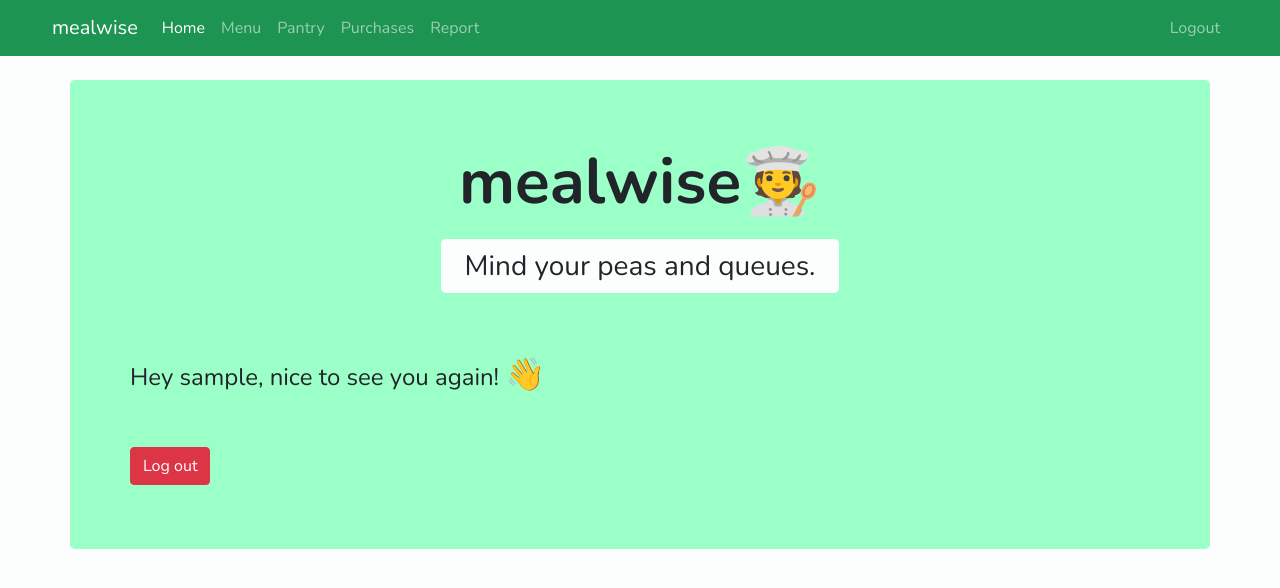
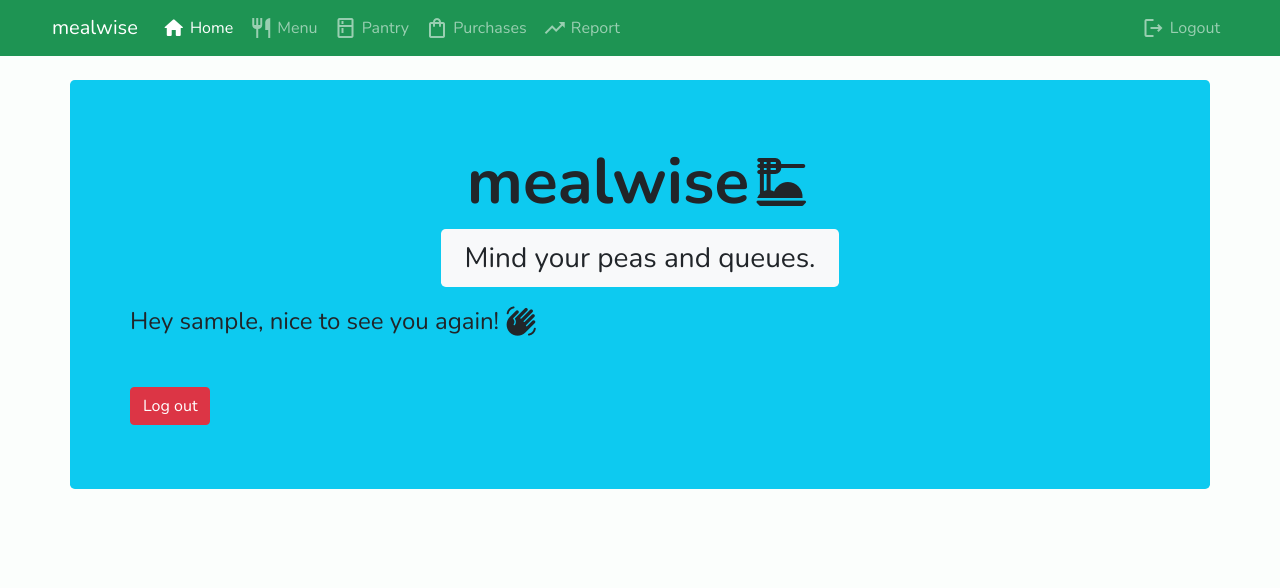
Before and after one commit to iamjameswalters/codecademy-mealwise, a Django app: page / in a window 1280 px wide. Shown: the top 588 px of the page. Run offline with Django 3.2, Linux system fonts and the light colour scheme; the visitor is signed in with stand-in values (Sample User, id 1); some libraries are stand-ins or nearby versions.

Commit message:
Settled on Material Icons for an "emoji" font

```diff
--- a/mealwise/inventory/templates/base.html
+++ b/mealwise/inventory/templates/base.html
@@ -2,75 +2,85 @@
 {% load django_htmx %}
 <!DOCTYPE html>
 <html lang="en">
+
 <head>
   <title>Mealwise - Mind your peas and queues</title>
   <link rel="preconnect" href="https://fonts.googleapis.com" />
   <link rel="preconnect" href="https://fonts.gstatic.com" crossorigin />
-    <link
-      href="https://fonts.googleapis.com/css2?family=Nunito:ital,wght@0,400;0,700;1,400&display=swap"
-      rel="stylesheet"
-    />
-    <link
-      href="https://cdn.jsdelivr.net/npm/bootstrap@5.1.3/dist/css/bootstrap.min.css"
-      rel="stylesheet"
-      integrity="sha384-1BmE4kWBq78iYhFldvKuhfTAU6auU8tT94WrHftjDbrCEXSU1oBoqyl2QvZ6jIW3"
-      crossorigin="anonymous"
-    />
+  <link href="https://fonts.googleapis.com/icon?family=Material+Icons+Round" rel="stylesheet">
+  <link href="https://fonts.googleapis.com/icon?family=Material+Icons+Outlined" rel="stylesheet">
+  <link href="https://fonts.googleapis.com/css2?family=Nunito:ital,wght@0,400;0,700;1,400&display=swap"
+    rel="stylesheet" />
+  <link href="https://cdn.jsdelivr.net/npm/bootstrap@5.1.3/dist/css/bootstrap.min.css" rel="stylesheet"
+    integrity="sha384-1BmE4kWBq78iYhFldvKuhfTAU6auU8tT94WrHftjDbrCEXSU1oBoqyl2QvZ6jIW3" crossorigin="anonymous" />
   <link rel="stylesheet" href="{% static 'mealwise-theme.css' %}" />
   <meta charset="utf-8" />
   <meta name="viewport" content="width=device-width, initial-scale=1" />
   <style>
-    .htmx-indicator{
-      display:none;
+    .htmx-indicator {
+      display: none;
     }
-  .htmx-request .htmx-indicator{
-      display:block;
+
+    .htmx-request .htmx-indicator {
+      display: block;
     }
-  .htmx-request.htmx-indicator{
-      display:block;
-  }</style>
+
+    .htmx-request.htmx-indicator {
+      display: block;
+    }
+  </style>
   {% block extrahead %} {% endblock %}
 </head>
+
 <body>
   <nav class="navbar navbar-expand-sm navbar-dark mealwise-bg-darkgreen">
     <div class="container" style="max-width: 1200px">
       <a class="navbar-brand" href="{% url 'home' %}">mealwise</a>
-        <button
-          class="navbar-toggler"
-          type="button"
-          data-bs-toggle="collapse"
-          data-bs-target="#collapseNavTarget"
-          aria-controls="collapseNavTarget"
-          aria-expanded="false"
-          aria-label="Toggle navigation"
-        >
+      <button class="navbar-toggler" type="button" data-bs-toggle="collapse" data-bs-target="#collapseNavTarget"
+        aria-controls="collapseNavTarget" aria-expanded="false" aria-label="Toggle navigation">
         <span class="navbar-toggler-icon"></span>
       </button>
       <div class="collapse navbar-collapse" id="collapseNavTarget">
         <div class="navbar-nav me-auto">
-            <a
-              class="nav-link {{ active_nav_home }}"
-              aria-current="page"
-              href="{% url 'home' %}"
-              >Home</a
-            >
-            <a class="nav-link {{ active_nav_menu }}" href="{% url 'menu' %}">Menu</a>
+          <a class="nav-link {{ active_nav_home }}" aria-current="page" href="{% url 'home' %}"><span
+              class="material-icons-round align-bottom">
+              home
+            </span> Home</a>
+          <a class="nav-link {{ active_nav_menu }}" href="{% url 'menu' %}"><span
+              class="material-icons-outlined align-bottom">
+              restaurant
+            </span> Menu</a>
           {% if user.is_authenticated %}
           {% comment 'The recipes now live on individual menu item pages' %}
           <a class="nav-link {{ active_nav_recipes }}" href="{% url 'recipes' %}">Recipes</a>
           {% endcomment %}
-            <a class="nav-link {{ active_nav_pantry }}" href="{% url 'ingredients' %}">Pantry</a>
+          <a class="nav-link {{ active_nav_pantry }}" href="{% url 'ingredients' %}"><span
+              class="material-icons-outlined align-bottom">
+              kitchen
+            </span> Pantry</a>
           {% endif %}
-            <a class="nav-link {{ active_nav_purchases }}" href="{% url 'purchases' %}">Purchases</a>
+          <a class="nav-link {{ active_nav_purchases }}" href="{% url 'purchases' %}"><span
+              class="material-icons-outlined align-bottom">
+              shopping_bag
+            </span> Purchases</a>
           {% if user.is_authenticated %}
-            <a class="nav-link {{ active_nav_report }}" href="{% url 'report' %}">Report</a>
+          <a class="nav-link {{ active_nav_report }}" href="{% url 'report' %}"><span
+              class="material-icons-outlined align-bottom">
+              trending_up
+            </span> Report</a>
           {% endif %}
         </div>
         <div class="navbar-nav ms-auto">
           {% if user.is_authenticated %}
-            <a class="nav-link" href="{% url 'logout' %}">Logout</a>
+          <a class="nav-link" href="{% url 'logout' %}"><span class="material-icons-outlined align-bottom">
+              logout
+            </span> Logout</a>
           {% else %}
-            <a class="nav-link" href="{% url 'login' %}?next={{ request.path }}" hx-trigger="click" hx-get="{% url 'login' %}?next={{ request.path }}" hx-target="#modals-here" _="on htmx:afterOnLoad wait 10ms then showModal()">Login</a>
+          <a class="nav-link" href="{% url 'login' %}?next={{ request.path }}" hx-trigger="click"
+            hx-get="{% url 'login' %}?next={{ request.path }}" hx-target="#modals-here"
+            _="on htmx:afterOnLoad wait 10ms then showModal()"><span class="material-icons-outlined align-bottom">
+              login
+            </span> Login</a>
           {% endif %}
         </div>
       </div>
@@ -80,11 +90,9 @@
     <div class="container px-0 mt-4">{% block content %} {% endblock %}</div>
     <div id="modals-here"></div>
   </div>
-    <script
-      src="https://cdn.jsdelivr.net/npm/bootstrap@5.1.3/dist/js/bootstrap.bundle.min.js"
+  <script src="https://cdn.jsdelivr.net/npm/bootstrap@5.1.3/dist/js/bootstrap.bundle.min.js"
     integrity="sha384-ka7Sk0Gln4gmtz2MlQnikT1wXgYsOg+OMhuP+IlRH9sENBO0LRn5q+8nbTov4+1p"
-      crossorigin="anonymous"
-    ></script>
+    crossorigin="anonymous"></script>
   <script src="https://unpkg.com/hyperscript.org@0.8.3"></script>
   <script src="https://unpkg.com/htmx.org@1.6.1"></script>
   {% django_htmx_script %}
@@ -103,4 +111,5 @@
     }
   </script>
 </body>
+
 </html>
--- a/mealwise/inventory/templates/inventory/home.html
+++ b/mealwise/inventory/templates/inventory/home.html
@@ -1,37 +1,47 @@
-{% extends 'base.html' %} {% block content %}
-
-<div class="p-5 mb-4 mt-4 mealwise-bg-lightgreen rounded-3">
+{% extends 'base.html' %}
+{% block content %}
+<div class="p-5 mb-4 mt-4 bg-info rounded-3">
   <div class="container py-3">
     <h1 class="display-3 fw-bold text-center">
-      meal<span
-        _="init wait 1500ms
+      meal<span _="init wait 1500ms
            transition 'color' to #E05043 over 3s
-           end"
-        >wise</span
-      >🧑‍🍳
+           ">wise</span><span _="init wait 2500ms
+           transition 'color' to 'green' over 3s" class="material-icons-round display-3 align-bottom">
+        dinner_dining
+      </span>
     </h1>
-    <p class="text-center lead fs-3 mt-4 mb-5">
-      <span class="rounded-3 mealwise-bg-white py-2 px-4">
-        Mind your peas and queues.
+    <div class="text-center">
+      <div class="rounded-3 bg-light fs-3 py-2 px-4 mx-auto d-inline-block">
+        Mind&nbsp;your&nbsp;peas and&nbsp;queues.
+      </div>
+    </div>
+    {% if user.is_authenticated %}
+    <p class="col-md-8 fs-4 pt-3 mb-5">
+      Hey {{ user.username }}, nice to see you again! <span class="material-icons-round fs-2 align-text-bottom">
+        waving_hand
       </span>
     </p>
-    {% if user.is_authenticated %}
-    <p class="col-md-8 fs-4 pt-3 mb-5">
-      Hey {{ user.username }}, nice to see you again! <span style="font-size: 32px;">👋</span>
-    </p>
-    <a href="{% url 'logout' %}" class="btn btn-danger">Log out</a>
+    <div class="d-grid gap-2 d-md-block">
+      <a href="{% url 'logout' %}" class="btn btn-danger">Log out</a>
+    </div>
     {% else %}
     <p class="col-md-8 fs-4 pt-3 mb-5">
-      Welcome to mealwise, a system for managing orders and inventory for restaurants.  <span style="font-size: 32px;">🍽️</span>
+      Welcome to mealwise, a system for managing orders and inventory for restaurants. <span
+        class="material-icons-outlined align-text-bottom fs-2">
+        restaurant_menu
+      </span>
     </p>
-    <a href="{% url 'menu' %}" class="btn btn-success btn-lg">Place an Order</a> <button hx-get="{% url 'signup' %}" hx-target="#modals-here" class="btn btn-info btn-lg ms-1" _="on htmx:afterOnLoad wait 10ms then showModal()">Create Restaurateur Account</button> <button hx-get="{% url 'login' %}?base=full_modal&next={{ request.path }}" hx-target="#modals-here" class="btn btn-primary btn-lg ms-1" _="on htmx:afterOnLoad wait 10ms then showModal()">Manage Restaurant</button>
+    <div class="d-grid gap-2 d-lg-block">
+      <a href="{% url 'menu' %}" class="btn btn-primary btn-lg">Place an Order</a> <button hx-get="{% url 'signup' %}"
+        hx-target="#modals-here" class="btn btn-secondary btn-lg"
+        _="on htmx:afterOnLoad wait 10ms then showModal()">Create Restaurateur Account</button> <button
+        hx-get="{% url 'login' %}?base=full_modal&next={{ request.path }}" hx-target="#modals-here"
+        class="btn btn-success btn-lg" _="on htmx:afterOnLoad wait 10ms then showModal()">Manage Restaurant</button>
+    </div>
     {% endif %}
   </div>
 </div>
-
-
 {% endblock %}
 
 {% block extra_js %}
-
 {% endblock %}
```
Lines whose indentation alone changed are shown as unchanged.
